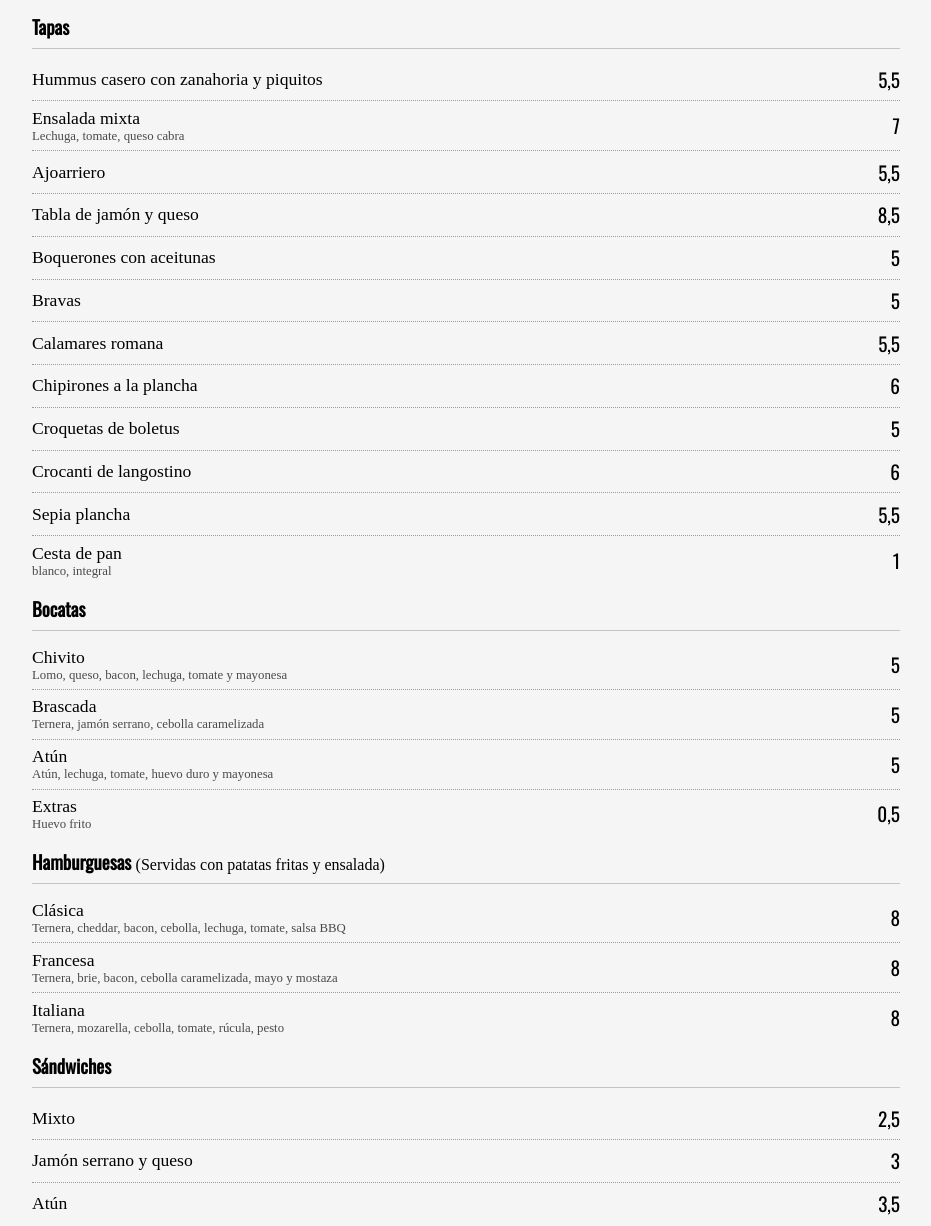
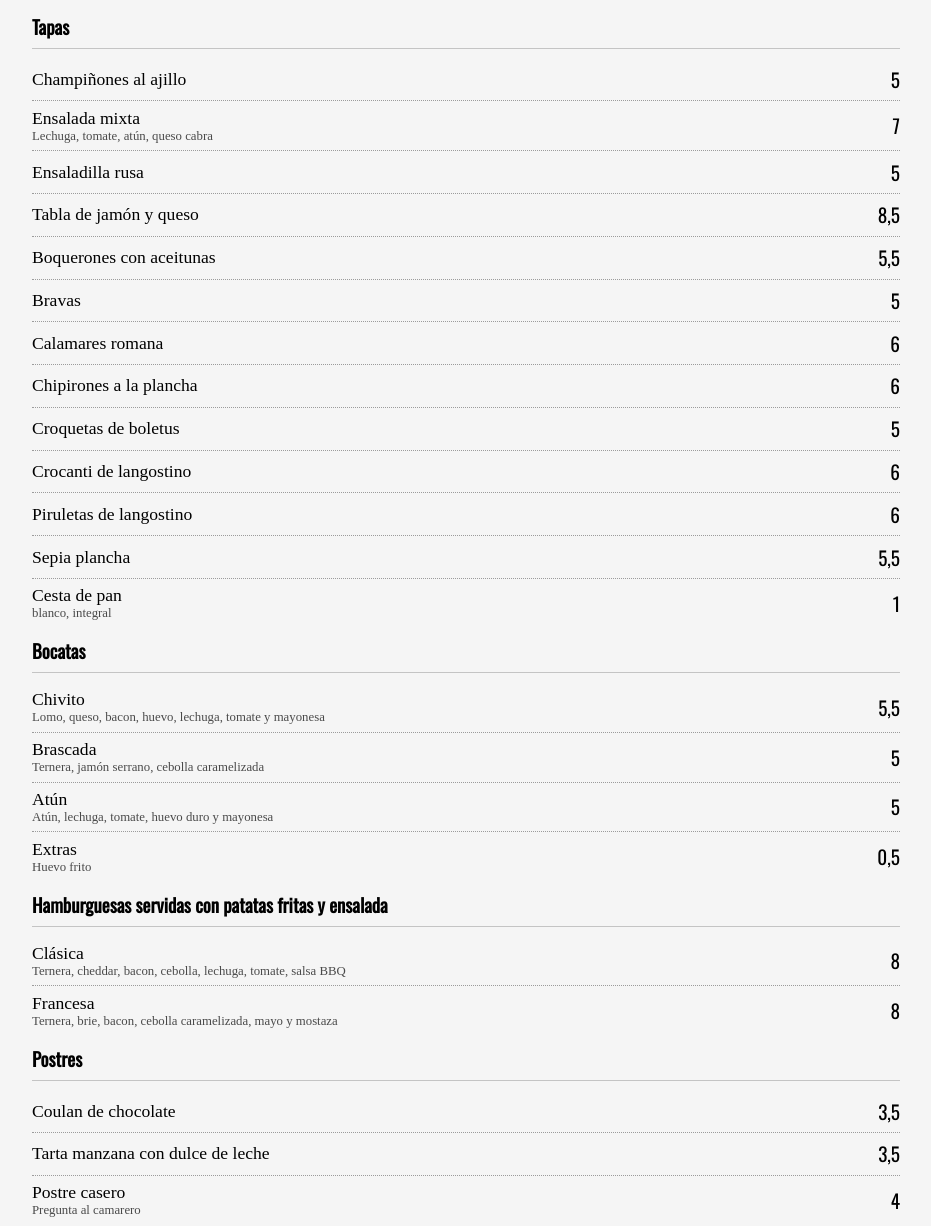
Before and after one commit to BarDondeSiempre/menu, a plain HTML site: page index.html in a window 1280 px wide. Shown: the part 134-1360 px from the top of the page, without its empty margins (174-1105 px from the left). Drawn offline with nearby package versions, Linux system fonts and the light colour scheme; a web font is replaced by a local one.

Commit message:
actualizar

```diff
--- a/index.html
+++ b/index.html
@@ -17,22 +17,22 @@
         <ul class="c-list">
             <li class="c-list__item">
                 <span class="c-list__name">
-                    <span class="c-list__main">Hummus casero con zanahoria y piquitos</span>
+                    <span class="c-list__main">Champiñones al ajillo</span>
                 </span>
-                <span class="c-list__price">5,5</span>
+                <span class="c-list__price">5</span>
             </li>
             <li class="c-list__item">
                 <span class="c-list__name">
                     <span class="c-list__main">Ensalada mixta</span>
-                    <span class="c-list__description">Lechuga, tomate, queso cabra</span>
+                    <span class="c-list__description">Lechuga, tomate, atún, queso cabra</span>
                 </span>
                 <span class="c-list__price">7</span>
             </li>
             <li class="c-list__item">
                 <span class="c-list__name">
-                    <span class="c-list__main">Ajoarriero</span>
+                    <span class="c-list__main">Ensaladilla rusa</span>
                 </span>
-                <span class="c-list__price">5,5</span>
+                <span class="c-list__price">5</span>
             </li>
             <li class="c-list__item">
                 <span class="c-list__name">
@@ -44,7 +44,7 @@
                 <span class="c-list__name">
                     <span class="c-list__main">Boquerones con aceitunas</span>
                 </span>
-                <span class="c-list__price">5</span>
+                <span class="c-list__price">5,5</span>
             </li>
             <li class="c-list__item">
                 <span class="c-list__name">
@@ -56,7 +56,7 @@
                 <span class="c-list__name">
                     <span class="c-list__main">Calamares romana</span>
                 </span>
-                <span class="c-list__price">5,5</span>
+                <span class="c-list__price">6</span>
             </li>
             <li class="c-list__item">
                 <span class="c-list__name">
@@ -73,6 +73,12 @@
             <li class="c-list__item">
                 <span class="c-list__name">
                     <span class="c-list__main">Crocanti de langostino</span>
+                </span>
+                <span class="c-list__price">6</span>
+            </li>
+ <li class="c-list__item">
+                <span class="c-list__name">
+                    <span class="c-list__main">Piruletas de langostino</span>
                 </span>
                 <span class="c-list__price">6</span>
             </li>
@@ -96,9 +102,9 @@
             <li class="c-list__item">
                 <span class="c-list__name">
                     <span class="c-list__main">Chivito</span>
-                    <span class="c-list__description">Lomo, queso, bacon, lechuga, tomate y mayonesa</span>
+                    <span class="c-list__description">Lomo, queso, bacon, huevo, lechuga, tomate y mayonesa</span>
                 </span>
-                <span class="c-list__price">5</span>
+                <span class="c-list__price">5,5</span>
             </li>
             <li class="c-list__item">
                 <span class="c-list__name">
@@ -123,8 +129,7 @@
             </li>
         </ul>
 
-
-        <h3 class="c-list-title">Hamburguesas <span>(Servidas con patatas fritas y ensalada)</span></h3>
+        <h3 class="c-list-title">Hamburguesas servidas con patatas fritas y ensalada</h3>
         <ul class="c-list">
             <li class="c-list__item">
                 <span class="c-list__name">
@@ -140,34 +145,29 @@
                 </span>
                 <span class="c-list__price">8</span>
             </li>
-            <li class="c-list__item">
-                <span class="c-list__name">
-                    <span class="c-list__main">Italiana</span>
-                    <span class="c-list__description">Ternera, mozarella, cebolla, tomate, rúcula, pesto</span>
-                </span>
-                <span class="c-list__price">8</span>
-            </li>
+
         </ul>
 
-        <h3 class="c-list-title">Sándwiches</h3>
+        <h3 class="c-list-title">Postres</h3>
         <ul class="c-list">
             <li class="c-list__item">
                 <span class="c-list__name">
-                    <span class="c-list__main">Mixto</span>
+                    <span class="c-list__main">Coulan de chocolate</span>
                 </span>
-                <span class="c-list__price">2,5</span>
+                <span class="c-list__price">3,5</span>
             </li>
             <li class="c-list__item">
                 <span class="c-list__name">
-                    <span class="c-list__main">Jamón serrano y queso</span>
+                    <span class="c-list__main">Tarta manzana con dulce de leche</span>
                 </span>
-                <span class="c-list__price">3</span>
+                <span class="c-list__price">3,5</span>
             </li>
             <li class="c-list__item">
                 <span class="c-list__name">
-                    <span class="c-list__main">Atún</span>
+                    <span class="c-list__main">Postre casero</span>
+<span class="c-list__description">Pregunta al camarero</span>
                 </span>
-                <span class="c-list__price">3,5</span>
+                <span class="c-list__price">4</span>
             </li>
         </ul>
 
```
